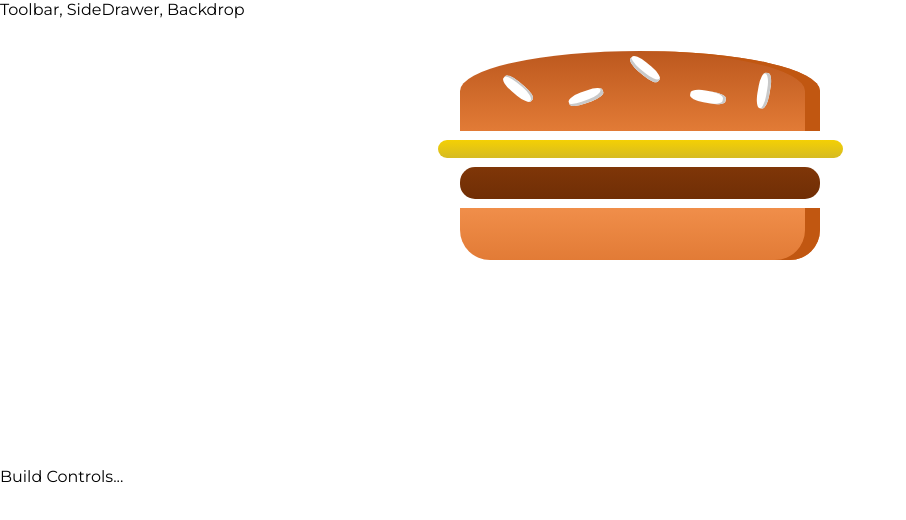
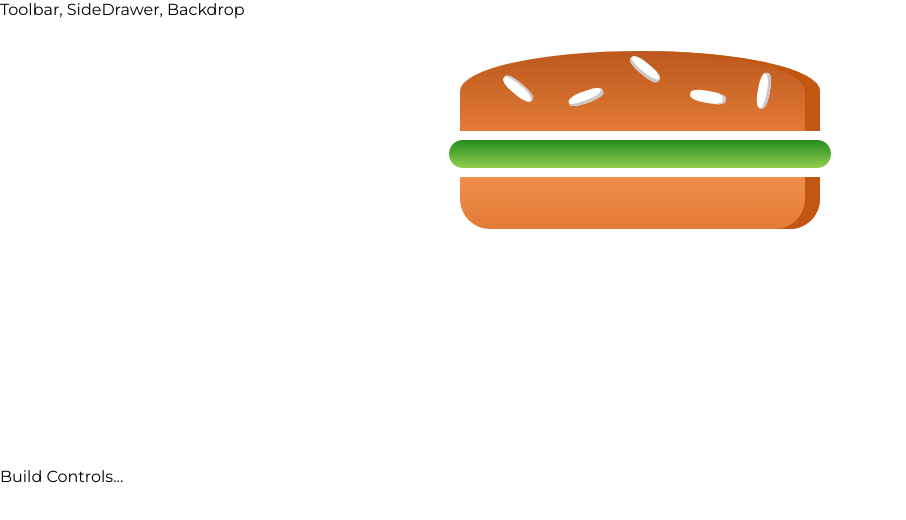
Before and after one commit to deinyefa/burger-builder, a React (Create React App) app: page / in a window 1280 px wide. Shown: the top 520 px of the page, without its empty margins (0-906 px from the left). Built offline with nearby package versions, Linux system fonts and the light colour scheme.

Commit message:
pass ingredients from state to dynamically show burger w/ ingredients

```diff
--- a/src/components/Burger/Burger.js
+++ b/src/components/Burger/Burger.js
@@ -1,15 +1,21 @@
 import React from 'react';
 
-import BurgerIngredients from './BurgerIngredients/BurgerIngredients';
+import BurgerIngredient from './BurgerIngredients/BurgerIngredients';
 import BurgerStyles from './Burger.module.css';
 
 const burger = props => {
+  const transformedIngredients =
+    Object.keys(props.ingredients).map(igKey => {
+      return [...Array(props.ingredients[igKey])].map((_, i) => (
+        <BurgerIngredient key={igKey + i} type={igKey} />
+      ));
+    });
+
   return (
     <div className={BurgerStyles.Burger}>
-      <BurgerIngredients type="bread-top" />
-      <BurgerIngredients type="cheese" />
-      <BurgerIngredients type="meat" />
-      <BurgerIngredients type="bread-bottom" />
+      <BurgerIngredient type="bread-top" />
+      {transformedIngredients}
+      <BurgerIngredient type="bread-bottom" />
     </div>
 
   )
--- a/src/containers/BurgerBuilder/BurgerBuilder.js
+++ b/src/containers/BurgerBuilder/BurgerBuilder.js
@@ -2,10 +2,19 @@
 import Burger from '../../components/Burger/Burger';
 
 class BurgerBuilder extends Component {
+  state = {
+    ingredients: {
+      salad: 1,
+      // bacon: 1,
+      // cheese: 2,
+      // meat: 2,
+    }
+  }
+
   render() {
     return (
       <Fragment>
-        <Burger />
+        <Burger ingredients={this.state.ingredients} />
         <p>Build Controls...</p>
       </Fragment>
     )
```
